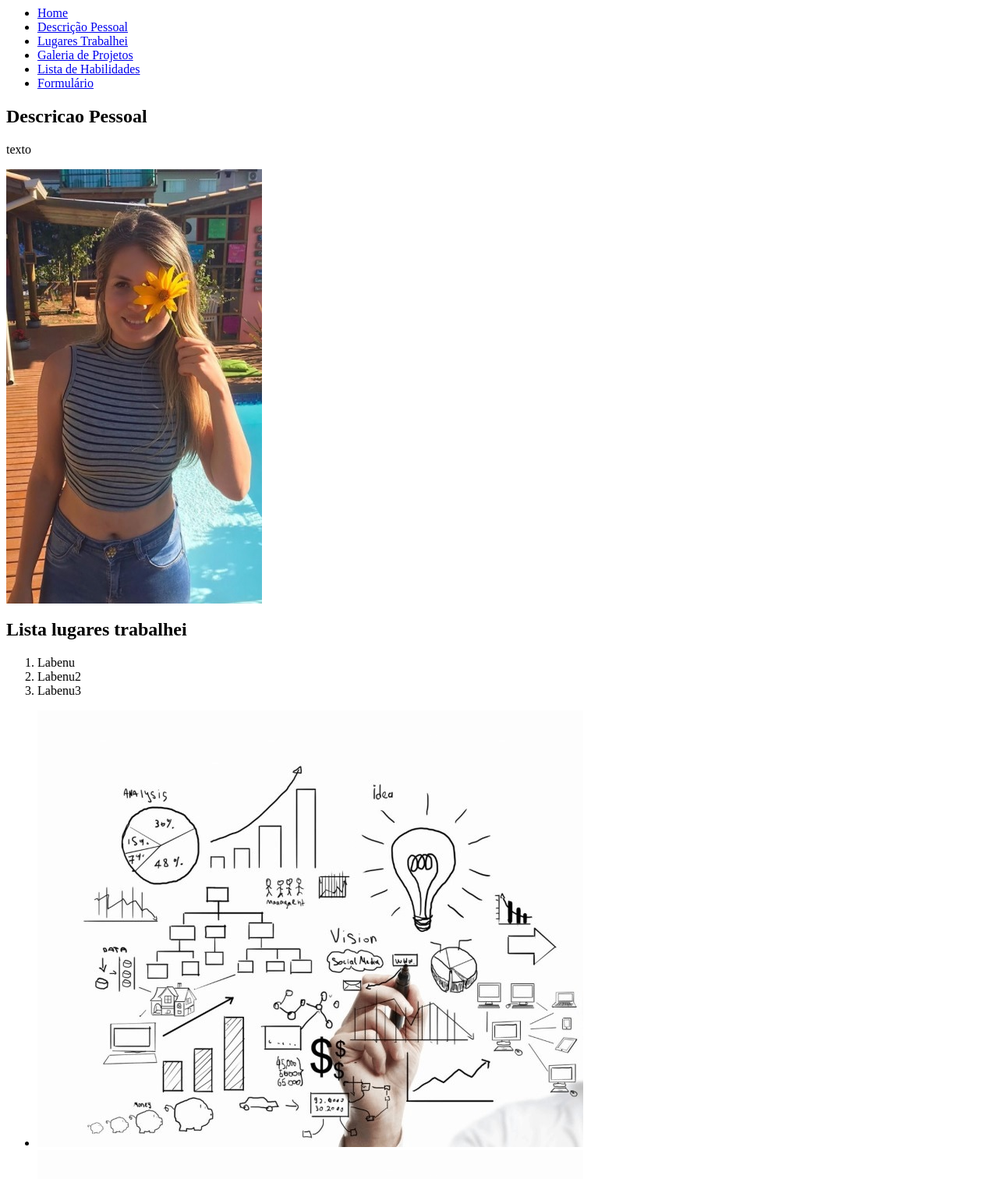
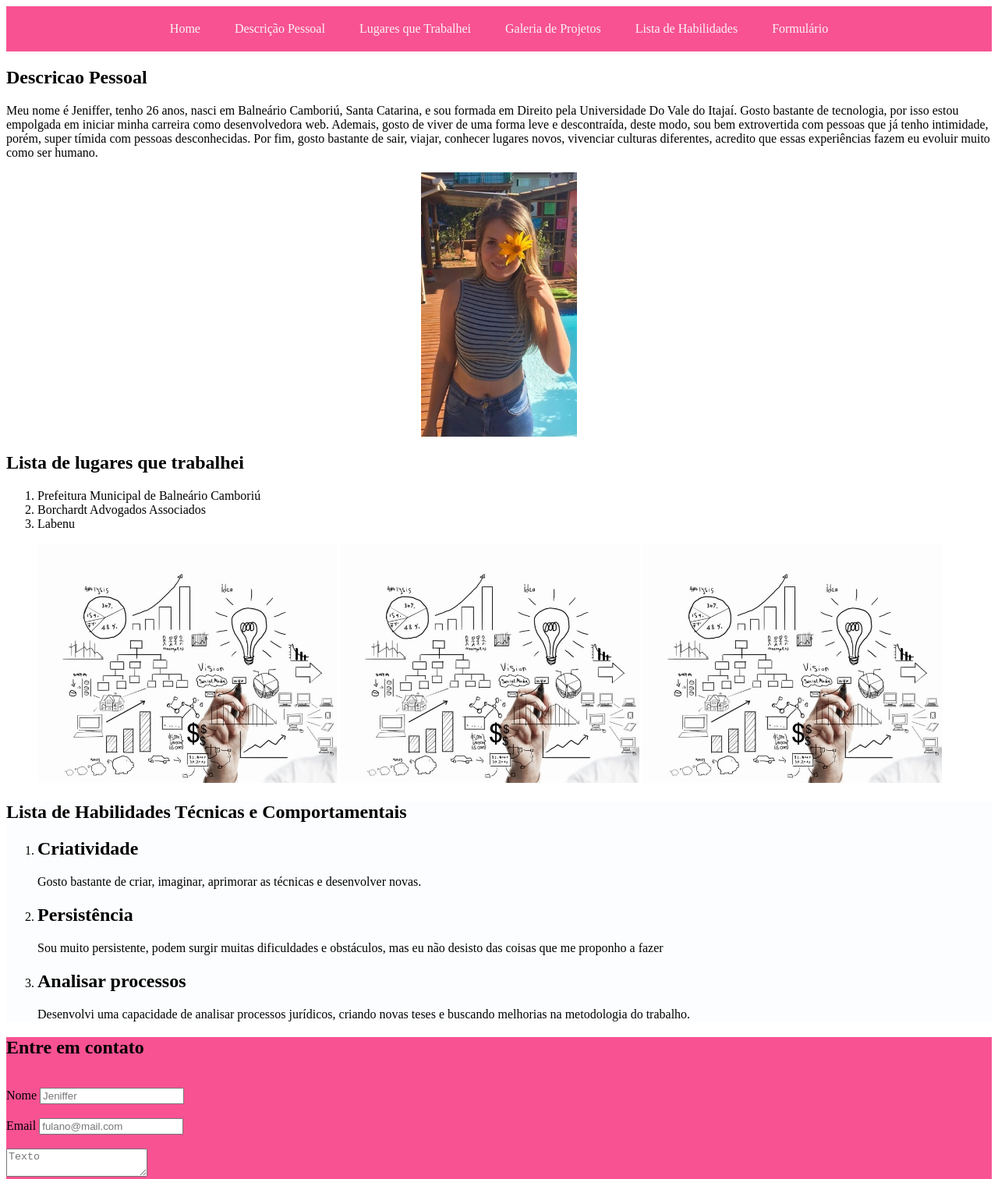
Before and after one commit to future4code/Jeniffer-Veloso, a plain HTML site: page modulo1/projeto-portfolio/portfolio-jeniffer/index.html in a window 1280 px wide. Shown: the top 1512 px of the page at 78% size. Drawn offline with Linux system fonts and the light colour scheme.

Commit message:
portfolio completo

```diff
--- a/modulo1/projeto-portfolio/portfolio-jeniffer/index.html
+++ b/modulo1/projeto-portfolio/portfolio-jeniffer/index.html
@@ -11,11 +11,11 @@
 
 		<!--Inicio Header-->
 		<header>
-			<nav>
+			<nav id="menu-portfolio">
 				<ul>
 					<li><a href="index.html">Home</a></li>
 					<li><a href="#descricao-pessoal">Descrição Pessoal</a></li>
-					<li><a href="#lugares-trabalhei">Lugares Trabalhei</a></li>
+					<li><a href="#lugares-trabalhei">Lugares que Trabalhei</a></li>
 					<li><a href="#galeria-projetos">Galeria de Projetos</a></li>
 					<li><a href="#lista-habilidades">Lista de Habilidades</a></li>
 					<li><a href="#formulario">Formulário</a></li>
@@ -28,10 +28,10 @@
 		<section id="descricao-pessoal">
 			<header>
 				<h2>Descricao Pessoal</h2>
-				<p>texto</p>
+				<p> Meu nome é Jeniffer, tenho 26 anos,  nasci em Balneário Camboriú, Santa Catarina, e sou formada em Direito pela Universidade Do Vale do Itajaí. Gosto bastante de tecnologia, por isso  estou empolgada em  iniciar minha carreira como desenvolvedora web. Ademais,  gosto de viver de uma forma leve e descontraída, deste modo, sou bem extrovertida com pessoas que já tenho intimidade, porém, super tímida com pessoas desconhecidas. Por fim, gosto bastante de sair, viajar, conhecer lugares novos, vivenciar culturas diferentes, acredito que essas experiências fazem eu evoluir muito como ser humano.         </p>
 			</header>
 			<aside>
-				<img src="imagem-pessoal.jpg" alt="Imagem">
+				<img class="descricao-pessoal-imagem" src="imagem-pessoal.jpg" alt="Imagem">
 			</aside>
 		</section>
 		<!--Fim Inicio Descrição Pessoal-->
@@ -39,12 +39,12 @@
 		<!--Inicio Lugares Trabalhei-->
 		<section id="lugares-trabalhei">
 			<header>
-				<h2>Lista lugares trabalhei</h2>
+				<h2>Lista de  lugares que  trabalhei</h2>
 			</header>
 			<ol>
+				<li>Prefeitura Municipal de Balneário Camboriú</li>
+				<li>Borchardt Advogados Associados</li>
 				<li>Labenu</li>
-				<li>Labenu2</li>
-				<li>Labenu3</li>
 			</ol>
 		</section>
 		<!--Fim Lugares Trabalhei-->
@@ -54,17 +54,17 @@
 			<ul class="slider">
 				<li>
 					<a href="galeria-projetos/projeto1.html">
-						<img src="galeria-projetos/imagens-galeria-projeto/projeto1.jpg" />
+						<img src="galeria-projetos/imagens-galeria-projeto/projeto1.jpg" style="max-width: 30vw" />
 					</a>
 				</li>
 				<li>
 					<a href="galeria-projetos/projeto2.html">
-						<img src="galeria-projetos/imagens-galeria-projeto/projeto2.jpg" />
+						<img src="galeria-projetos/imagens-galeria-projeto/projeto2.jpg" style="max-width: 30vw" />
 					</a>
 				</li>
 				<li>
 					<a href="galeria-projetos/projeto3.html">
-						<img src="galeria-projetos/imagens-galeria-projeto/projeto3.jpg" />
+						<img src="galeria-projetos/imagens-galeria-projeto/projeto3.jpg" style="max-width: 30vw" />
 					</a>
 				</li>
 			</ul>
@@ -78,25 +78,18 @@
 			</header>
 			<ol>
 				<li>
-					<h1>Comunicação</h1>
-					<p>texto</p>
+					<h1>Criatividade</h1>
+					<p>Gosto bastante de criar, imaginar, aprimorar as técnicas e desenvolver novas.</p>
 				</li>
 				<li>
 					<h1>Persistência</h1>
-					<p>texto</p>
+					<p>Sou muito persistente, podem surgir muitas dificuldades e obstáculos, mas eu não desisto das coisas que me proponho a fazer</p>
 				</li>
 				<li>
-					<h1>Desenvolvimento em Html</h1>
-					<p>texto</p>
+					<h1>Analisar processos</h1>
+					<p>Desenvolvi uma capacidade de analisar processos jurídicos, criando novas teses e  buscando melhorias na metodologia do trabalho.  </p>
 				</li>
-				<li>
-					<h1>Desenvolvimento em Javascript</h1>
-					<p>texto</p>
-				</li>
-				<li>
-					<h1>Desenvolvimento em CSS</h1>
-					<p>texto</p>
-				</li>
+
 			</ol>
 		</section>
 		<!--Fim Lista Habilidades-->
@@ -125,7 +118,7 @@
 	</body>
 
 	<!--Inicio Footer-->
-	<footer>
+	<footer id="footer">
 		<a href="http://www.facebook.com">Facebook</a>
 		<a href="http://www.facebook.com">Instagram</a>
 	</footer>
--- a/modulo1/projeto-portfolio/portfolio-jeniffer/portfolio-jeniffer-stylesheet.css
+++ b/modulo1/projeto-portfolio/portfolio-jeniffer/portfolio-jeniffer-stylesheet.css
@@ -0,0 +1,63 @@
+/* INICIO CSS MENU */
+#menu-portfolio ul li {
+    display: inline;
+}
+
+#menu-portfolio {
+    background-color: rgb(248, 82, 146);
+    text-align: center;
+}
+
+#menu-portfolio ul {
+    list-style: none;
+    padding: 0;
+}
+
+#menu-portfolio ul li a {
+    color: rgb(250, 244, 244);
+    padding: 20px;
+    display: inline-block;
+    text-decoration: none;
+    transition: background .2s;
+}
+
+#menu-portfolio ul li a:hover {
+    background-color: rgb(248, 82, 146);
+}
+/* FIM CSS MENU */
+
+#descricao-pessoal {
+    margin-left: auto;
+    margin-right: auto;
+    background-color: #FFF;
+}
+
+.descricao-pessoal-imagem {
+    font-family: Cambria, Cochin, Georgia, Times, 'Times New Roman', serif;
+    max-height: 100p;
+    display: block;
+    margin-left: auto;
+    margin-right: auto;
+    width: auto;
+    height: auto;
+    width: 50%;
+    max-width:200px;
+    max-height:400px;
+}
+
+#galeria-projetos ul li {
+    display: inline-block;
+    background-color: rgb(248, 82, 146);
+}
+
+#lista-habilidades {
+    background-color:rgba(250, 252, 253, 0.644)
+}
+
+#formulario {
+    background-color: rgb(248, 82, 146);
+}
+
+#footer {
+    background-color: rgba(250, 252, 253, 0.644)
+}
```
Also changed, not shown: modulo1/projeto-portfolio/portfolio-jeniffer/galeria-projetos/projeto1.html (+6 -5 lines), modulo1/projeto-portfolio/portfolio-jeniffer/galeria-projetos/projeto2.html (+4 -5 lines), modulo1/projeto-portfolio/portfolio-jeniffer/galeria-projetos/projeto3.html (+3 -3 lines).
